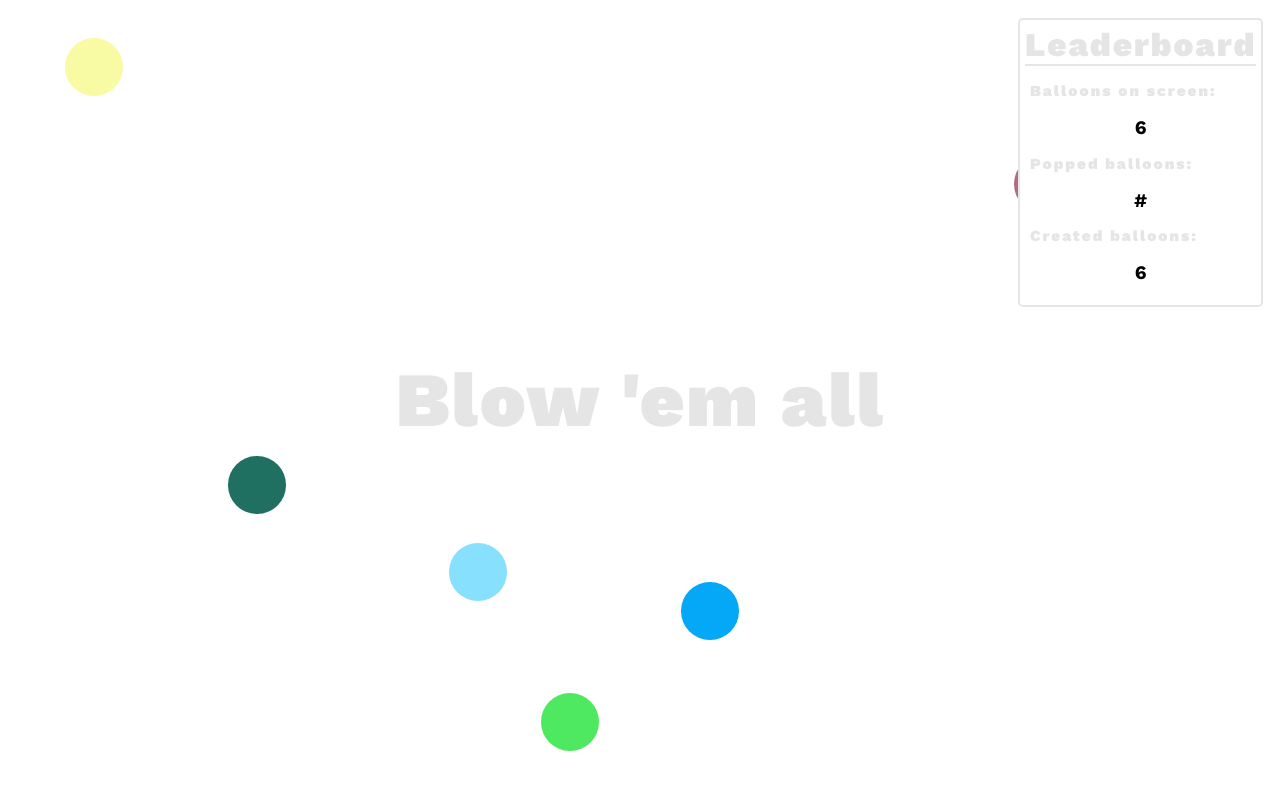
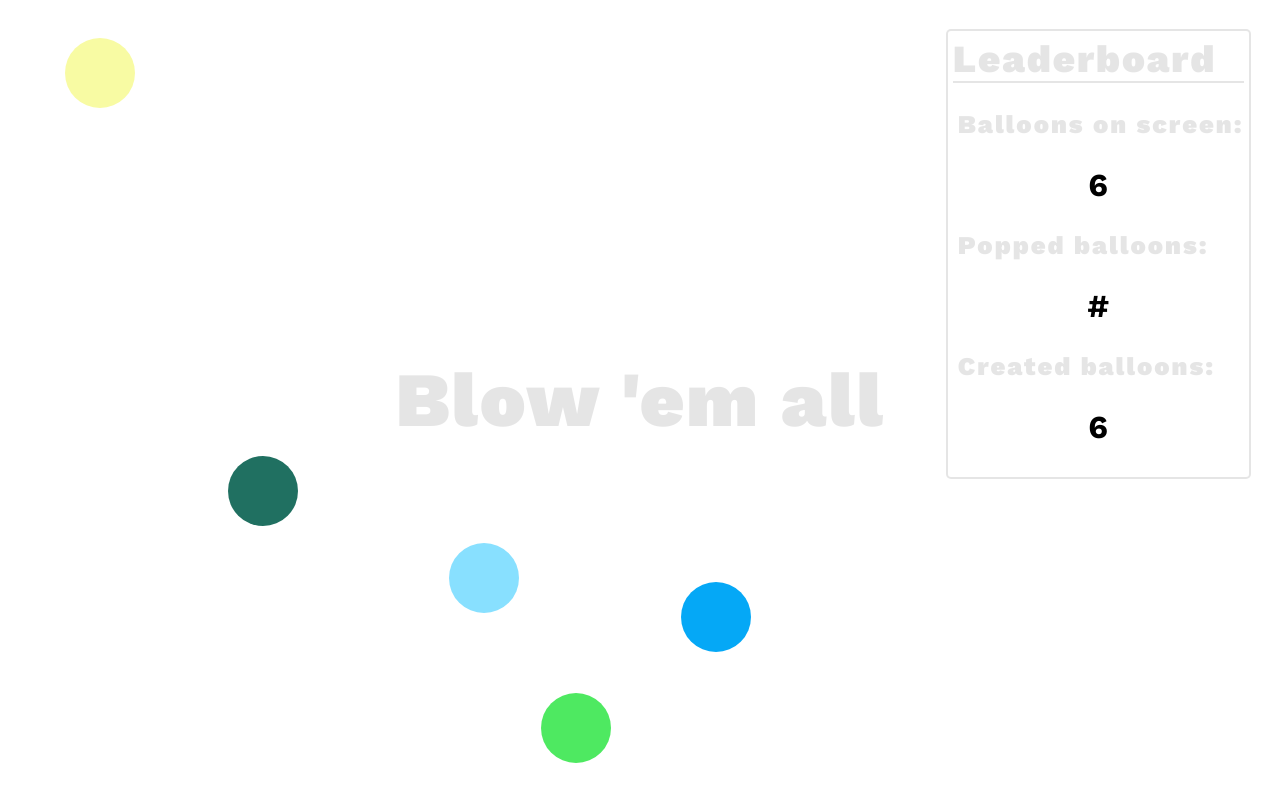
Before and after one commit to jg2alv/exercises, a PHP site: page / in a window 1280 px wide. Run offline with PHP 8.4, Linux system fonts and the light colour scheme.

Commit message:
Size updates

```diff
--- a/php-do-zero-ao-profissional/estourar-baloes/css/style.css
+++ b/php-do-zero-ao-profissional/estourar-baloes/css/style.css
@@ -9,8 +9,8 @@ body {
 
 .balloon {
     position: absolute;
-    width: 4.5vw;
-    height: 4.5vw;
+    width: 5.5vw;
+    height: 5.5vw;
     border-radius: 50%;
     cursor: pointer;
 }
@@ -24,7 +24,6 @@ body {
     display: inline-block;
     z-index: 2;
     background: white;
-    font-size: 3vw;
 }
 
 h1 {
@@ -38,8 +37,10 @@ h1 {
     float: right;
     background: white;
     z-index: 2;
-    right: 1.3vw;
-    top: 2.3vh;
+    right: 0;
+    top: 0;
+    margin: 2.3vw;
+    background: white;
     position: absolute;
     border: rgba(0, 0, 0, 0.1) 2px solid;
     border-radius: 5px;
@@ -48,6 +49,7 @@ h1 {
 
 .leaderboard h1 {
     border-bottom: rgba(0, 0, 0, 0.1) 2px solid;
+    font-size: 3vw;
 }
 
 .popped-balloons,
--- a/php-do-zero-ao-profissional/estourar-baloes/index.html
+++ b/php-do-zero-ao-profissional/estourar-baloes/index.html
@@ -13,21 +13,21 @@
 
 <body onload="setInterval(addBalloon, 1000)">
     <div class="title">
-        <h1>Blow 'em all</h1>
+        <h1 onclick="blowEmAll()" style="font-size: 6vw;">Blow 'em all</h1>
     </div>
     <div class="leaderboard">
-        <h1 style="font-size: 2.6vw;">Leaderboard</h1>
+        <h1>Leaderboard</h1>
         <div class="balloons-on-screen">
-            <h3 style="font-size: 1.2vw;">Balloons on screen:</h3>
-            <h2 style="font-size: 1.5vw">#</h2>
+            <h3 style="font-size: 2vw;">Balloons on screen:</h3>
+            <h2 style="font-size: 2.5vw">#</h2>
         </div>
         <div class="popped-balloons">
-            <h3 style="font-size: 1.2vw;">Popped balloons:</h3>
-            <h2 style="font-size: 1.5vw">#</h2>
+            <h3 style="font-size: 2vw;">Popped balloons:</h3>
+            <h2 style="font-size: 2.5vw">#</h2>
         </div>
         <div class="created-balloons">
-            <h3 style="font-size: 1.2vw;">Created balloons:</h3>
-            <h2 style="font-size: 1.5vw">#</h2>
+            <h3 style="font-size: 2vw;">Created balloons:</h3>
+            <h2 style="font-size: 2.5vw">#</h2>
         </div>
     </div>
 </body>
--- a/php-do-zero-ao-profissional/estourar-baloes/js/script.js
+++ b/php-do-zero-ao-profissional/estourar-baloes/js/script.js
@@ -28,3 +28,12 @@ function removeBalloon(balloon) {
         document.querySelector(".popped-balloons h2").innerHTML = parseInt(document.querySelector(".popped-balloons h2").innerHTML) + 1;
     }
 }
+
+function blowEmAll() {
+    let balloons = document.getElementsByClassName("balloon");
+    for (i=0; i < balloons.length; i++) {
+        document.body.removeChild(balloons[i])
+    }
+    document.querySelector(".created-balloons h2").innerHTML = "#"
+    document.querySelector(".balloons-on-screen h2").innerHTML = "#"
+}
```
